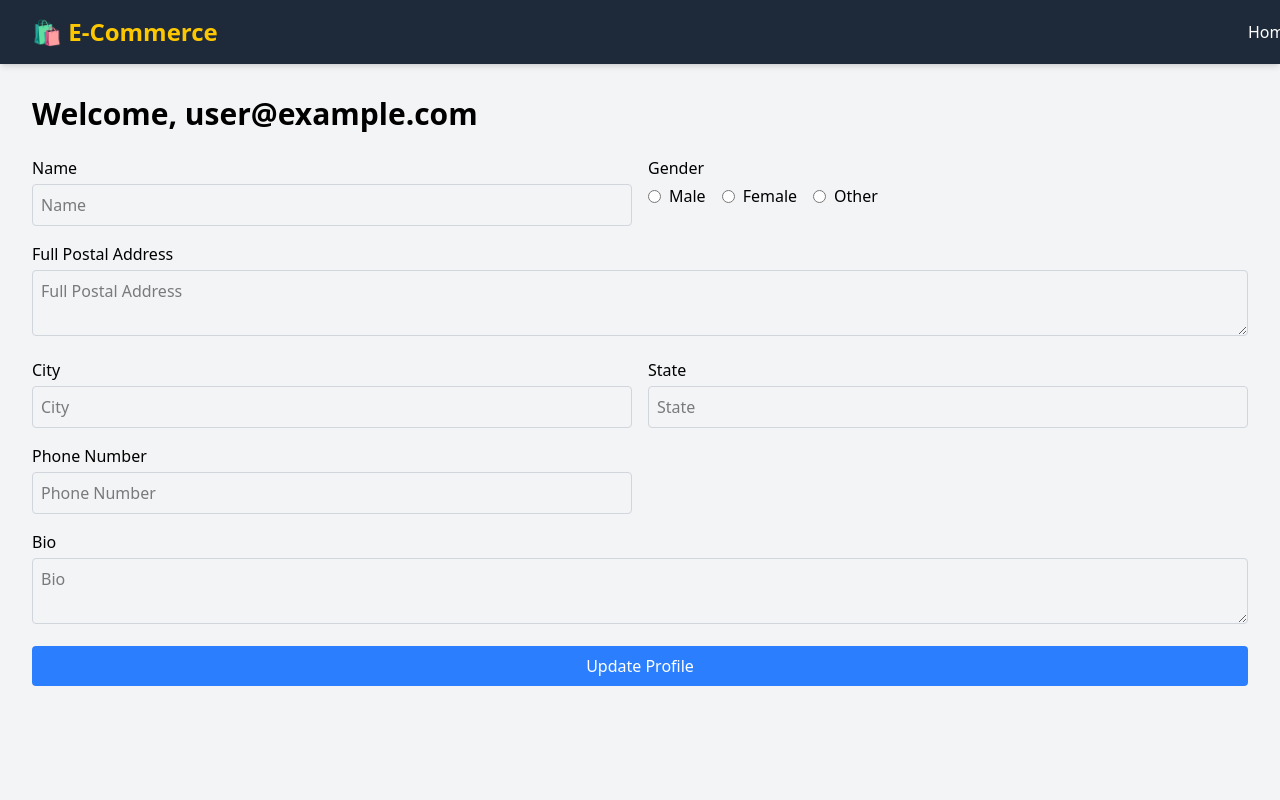
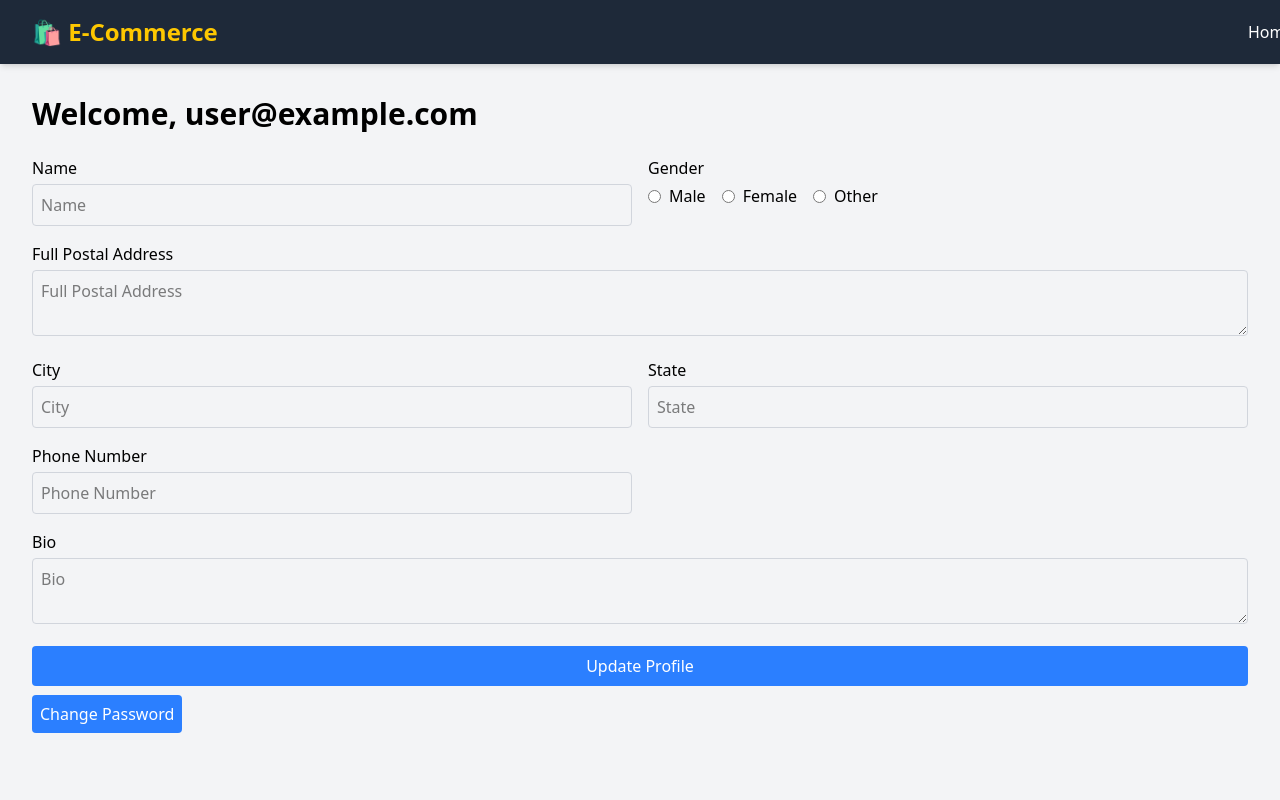
Before and after one commit to Vikas-2020/E-Commerce, a React (Vite) app: page /profile in a window 1280 px wide. Shown: the top 800 px of the page. Built offline with nearby package versions, Linux system fonts and the light colour scheme; no server answers; the database is empty; sample sign-in values are in the browser's storage.

Commit message:
added change password link to profile

```diff
--- a/src/pages/Profile.jsx
+++ b/src/pages/Profile.jsx
@@ -1,6 +1,7 @@
 import { useState, useEffect } from "react";
 import { getFirestore, doc, getDoc, setDoc } from "firebase/firestore";
 import { useAuth } from "../context/AuthContext";
+import { Link } from "react-router-dom";
 
 function Profile() {
   const { user } = useAuth();
@@ -176,6 +177,9 @@ function Profile() {
         >
           {isUpdating ? "Updating Profile" : "Update Profile"}
         </button>
+        <Link to="/change-password" className="w-full bg-blue-500 text-white p-2 rounded hover:bg-blue-600">
+          Change Password
+        </Link>
       </form>
     </div>
   );
```
